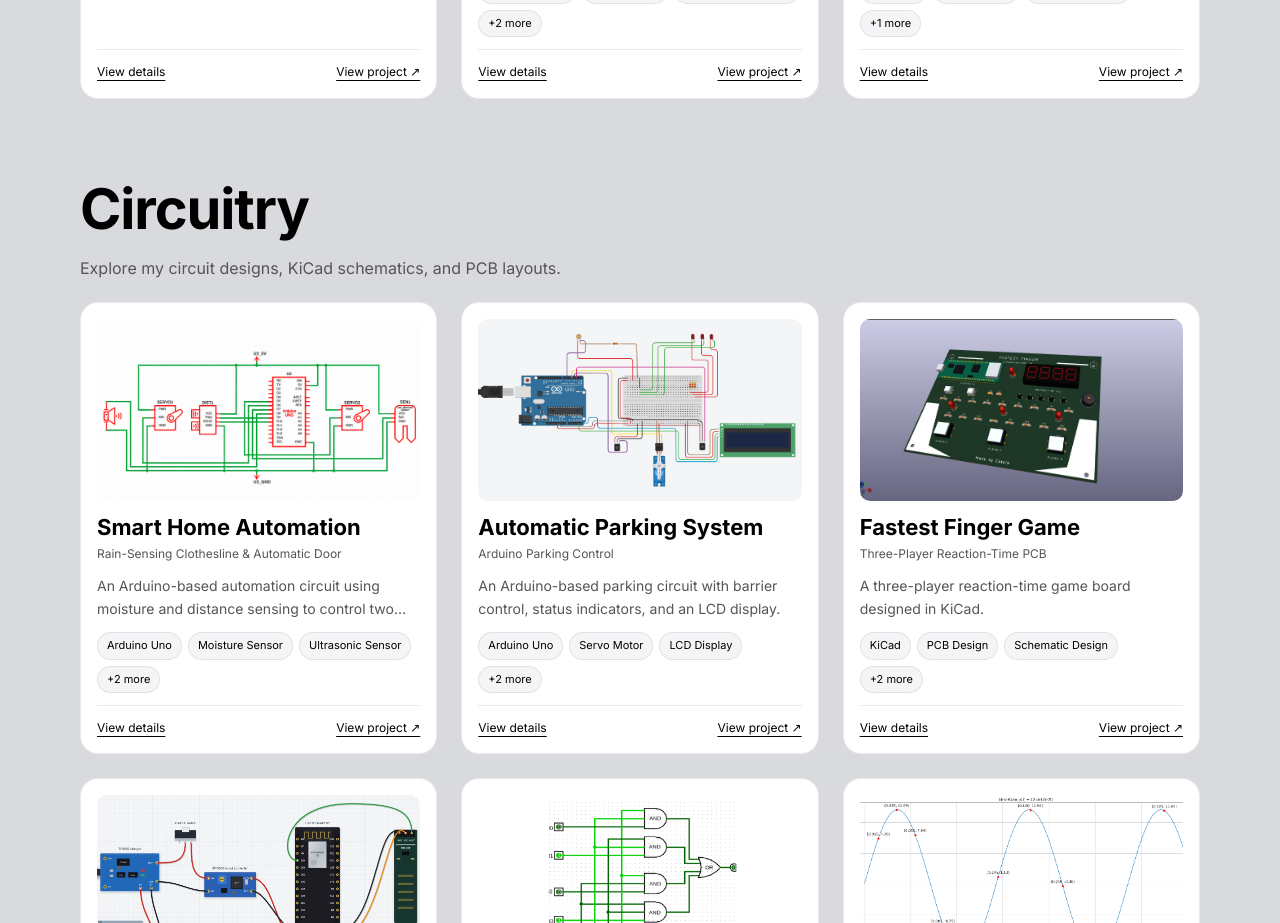
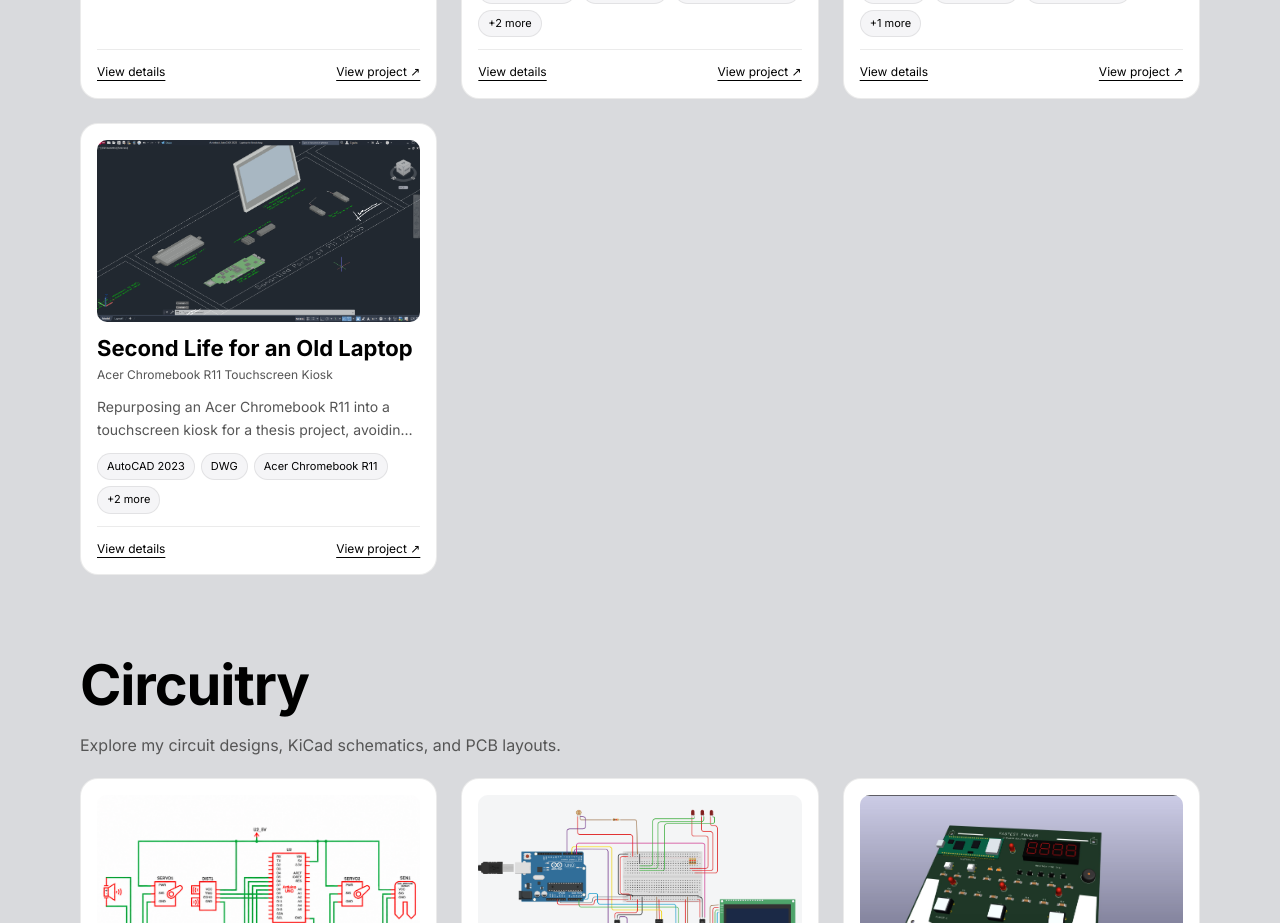
Before and after one commit to LouiseCatala/Catala-Portfolio, a Next.js app: page /work in a window 1280 px wide. Shown: the part 1740-2663 px from the top of the page. Built offline with nearby package versions, Linux system fonts and the light colour scheme.

Commit message:
add Acer R11 kiosk CAD project

```diff
--- a/data/content.js
+++ b/data/content.js
@@ -311,6 +311,26 @@ export const projects = [
     "category": "autocad"
   },
   {
+    "title": "SECOND LIFE FOR AN OLD LAPTOP",
+    "slug": "acer-r11-kiosk-transformation",
+    "name": "Second Life for an Old Laptop",
+    "subtitle": "Acer Chromebook R11 Touchscreen Kiosk",
+    "summary": "Repurposing an Acer Chromebook R11 into a touchscreen kiosk for a thesis project, avoiding the cost of buying a new device.",
+    "kind": "AutoCAD Project",
+    "desc": "Acer Chromebook R11 components modeled and documented in AutoCAD as part of its transformation into a functional touchscreen kiosk. The laptop was reused for a thesis project because of limited financial resources, rather than purchasing a new kiosk device.",
+    "stack": [
+      "AutoCAD 2023",
+      "DWG",
+      "Acer Chromebook R11",
+      "3D Modeling",
+      "Hardware Repurposing"
+    ],
+    "img": "/images/projects/acer-r11-dismantled-parts.png",
+    "href": "https://github.com/LouiseCatala/From-Laptop-to-Kiosk-The-Acer-R11-Transformation/tree/main/CAD",
+    "liveUrl": "https://github.com/LouiseCatala/From-Laptop-to-Kiosk-The-Acer-R11-Transformation/tree/main/CAD",
+    "category": "autocad"
+  },
+  {
     "title": "CareWare – PC Cleanup and Health Checker",
     "slug": "careware",
     "name": "CareWare",
```
Also changed, not shown: public/images/projects/acer-r11-dismantled-parts.png (added).
